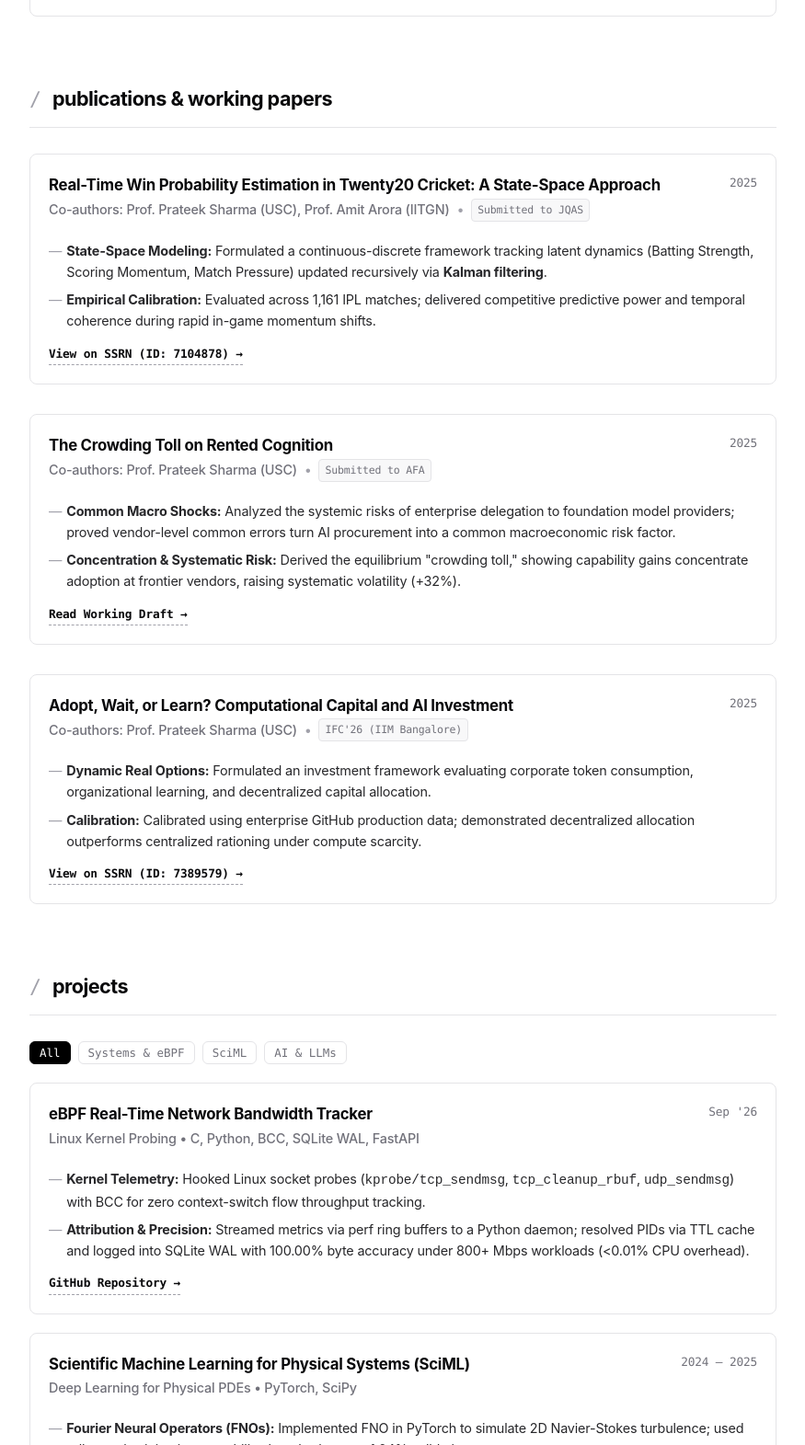
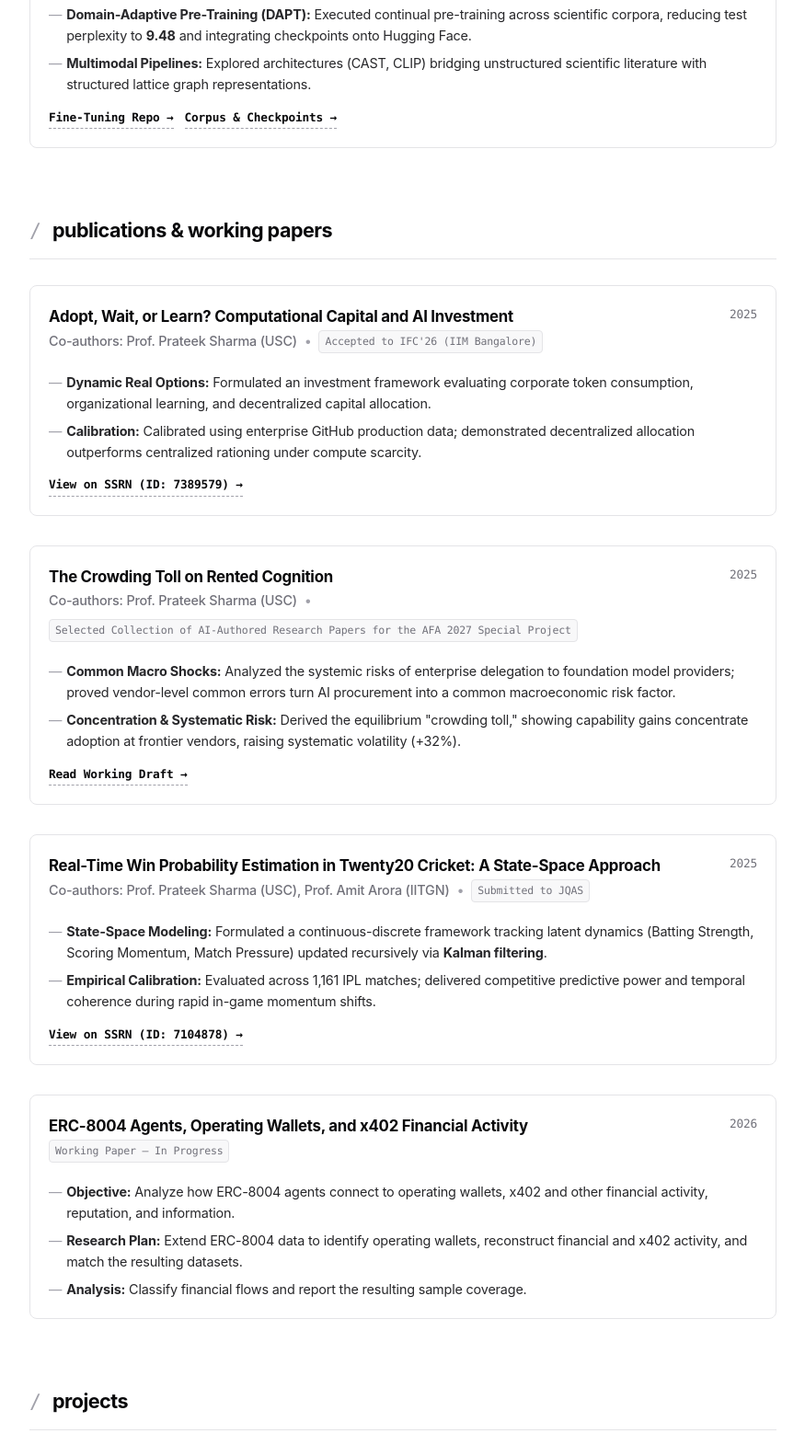
Before and after one commit to harshu0117/hersheys, a plain HTML site: page index.html in a window 1280 px wide. Shown: the part 1229-2800 px from the top of the page at 92% size, without its empty margins (202-1077 px from the left). Drawn offline with Linux system fonts and the light colour scheme.

Commit message:
update site

```diff
--- a/index.html
+++ b/index.html
@@ -86,10 +86,13 @@
           </div>
         </div>
 
+
         <p class="hero-bio">
-          I'm an undergraduate at <strong>IIT Gandhinagar</strong> and a former research intern at <strong>IISc Bengaluru</strong>.<br /><br />
-          I work at the intersection of <strong>Machine Learning</strong>, <strong>Quantitative Finance</strong>, and <strong>Data &amp; Human Analytics</strong> &mdash; essentially anywhere dynamic data meets real-world decision making and computational systems. Whether it's modeling match dynamics with Kalman filters, digging into eBPF kernel probes, or fine-tuning foundation models, I love building things that tackle complex probabilistic problems.
+          I'm an undergraduate at <strong>IIT Gandhinagar</strong> and a former research intern at <strong>IISc Bengaluru</strong>. Most of my time goes into figuring things out — sometimes it's a research problem that refuses to make sense, sometimes it's an idea that sends me down a rabbit hole for hours. Currently, I'm somewhere between <strong>machine learning, AI agents, blockchain, and finance</strong>, exploring how these worlds collide and what interesting things might come out of it.<br /><br />
+
+          Outside all that, I'm the kind of person who wants a little bit of everything. New places, long runs, time at the gym, random doodles on whatever paper happens to be around. And then there are the unplanned evenings with friends, a cup of hot chai in hand, talking about the most ridiculous things imaginable. Not everything needs to turn into a project or teach me something. Some things are just worth doing because they're fun.
         </p>
+
 
         <div class="hero-links">
           <a href="./Research_CV.pdf" target="_blank" download="Research_CV_Harsh.pdf" class="btn btn-primary" title="Download Research Curriculum Vitae">
@@ -198,6 +201,54 @@
           <div class="item-card publication-card">
             <div class="item-card-header">
               <div>
+                <h3 class="item-title">Adopt, Wait, or Learn? Computational Capital and AI Investment</h3>
+                <div class="item-subtitle">
+                  <span>Co-authors: Prof. Prateek Sharma (USC)</span>
+                  <span class="sep">&bull;</span>
+                  <span class="pub-status-tag">Accepted to IFC'26 (IIM Bangalore)</span>
+                </div>
+              </div>
+              <div class="item-badge-date">2025</div>
+            </div>
+            <div class="item-body">
+              <ul>
+                <li><strong>Dynamic Real Options:</strong> Formulated an investment framework evaluating corporate token consumption, organizational learning, and decentralized capital allocation.</li>
+                <li><strong>Calibration:</strong> Calibrated using enterprise GitHub production data; demonstrated decentralized allocation outperforms centralized rationing under compute scarcity.</li>
+              </ul>
+            </div>
+            <div class="item-links">
+              <a href="https://papers.ssrn.com/sol3/papers.cfm?abstract_id=7389579" target="_blank" rel="noopener noreferrer" class="item-link">View on SSRN (ID: 7389579) &rarr;</a>
+            </div>
+          </div>
+
+          <!-- Paper 2 -->
+          <div class="item-card publication-card">
+            <div class="item-card-header">
+              <div>
+                <h3 class="item-title">The Crowding Toll on Rented Cognition</h3>
+                <div class="item-subtitle">
+                  <span>Co-authors: Prof. Prateek Sharma (USC)</span>
+                  <span class="sep">&bull;</span>
+                  <span class="pub-status-tag">Selected Collection of AI-Authored Research Papers for the AFA 2027 Special Project</span>
+                </div>
+              </div>
+              <div class="item-badge-date">2025</div>
+            </div>
+            <div class="item-body">
+              <ul>
+                <li><strong>Common Macro Shocks:</strong> Analyzed the systemic risks of enterprise delegation to foundation model providers; proved vendor-level common errors turn AI procurement into a common macroeconomic risk factor.</li>
+                <li><strong>Concentration &amp; Systematic Risk:</strong> Derived the equilibrium "crowding toll," showing capability gains concentrate adoption at frontier vendors, raising systematic volatility (+32%).</li>
+              </ul>
+            </div>
+            <div class="item-links">
+              <a href="https://docs.google.com/document/d/1dSqhKvSe_O2G_LEIMBGbB883poNFkDRGZbn9akO1TEY/edit?usp=sharing" target="_blank" rel="noopener noreferrer" class="item-link">Read Working Draft &rarr;</a>
+            </div>
+          </div>
+
+          <!-- Paper 3 -->
+          <div class="item-card publication-card">
+            <div class="item-card-header">
+              <div>
                 <h3 class="item-title">Real-Time Win Probability Estimation in Twenty20 Cricket: A State-Space Approach</h3>
                 <div class="item-subtitle">
                   <span>Co-authors: Prof. Prateek Sharma (USC), Prof. Amit Arora (IITGN)</span>
@@ -218,51 +269,23 @@
             </div>
           </div>
 
-          <!-- Paper 2 -->
+          <!-- Paper 4 -->
           <div class="item-card publication-card">
             <div class="item-card-header">
               <div>
-                <h3 class="item-title">The Crowding Toll on Rented Cognition</h3>
+                <h3 class="item-title">ERC-8004 Agents, Operating Wallets, and x402 Financial Activity</h3>
                 <div class="item-subtitle">
-                  <span>Co-authors: Prof. Prateek Sharma (USC)</span>
-                  <span class="sep">&bull;</span>
-                  <span class="pub-status-tag">Submitted to AFA</span>
+                  <span class="pub-status-tag">Working Paper &mdash; In Progress</span>
                 </div>
               </div>
-              <div class="item-badge-date">2025</div>
+              <div class="item-badge-date">2026</div>
             </div>
             <div class="item-body">
               <ul>
-                <li><strong>Common Macro Shocks:</strong> Analyzed the systemic risks of enterprise delegation to foundation model providers; proved vendor-level common errors turn AI procurement into a common macroeconomic risk factor.</li>
-                <li><strong>Concentration &amp; Systematic Risk:</strong> Derived the equilibrium "crowding toll," showing capability gains concentrate adoption at frontier vendors, raising systematic volatility (+32%).</li>
+                <li><strong>Objective:</strong> Analyze how ERC-8004 agents connect to operating wallets, x402 and other financial activity, reputation, and information.</li>
+                <li><strong>Research Plan:</strong> Extend ERC-8004 data to identify operating wallets, reconstruct financial and x402 activity, and match the resulting datasets.</li>
+                <li><strong>Analysis:</strong> Classify financial flows and report the resulting sample coverage.</li>
               </ul>
-            </div>
-            <div class="item-links">
-              <a href="https://docs.google.com/document/d/1dSqhKvSe_O2G_LEIMBGbB883poNFkDRGZbn9akO1TEY/edit?usp=sharing" target="_blank" rel="noopener noreferrer" class="item-link">Read Working Draft &rarr;</a>
-            </div>
-          </div>
-
-          <!-- Paper 3 -->
-          <div class="item-card publication-card">
-            <div class="item-card-header">
-              <div>
-                <h3 class="item-title">Adopt, Wait, or Learn? Computational Capital and AI Investment</h3>
-                <div class="item-subtitle">
-                  <span>Co-authors: Prof. Prateek Sharma (USC)</span>
-                  <span class="sep">&bull;</span>
-                  <span class="pub-status-tag">IFC'26 (IIM Bangalore)</span>
-                </div>
-              </div>
-              <div class="item-badge-date">2025</div>
-            </div>
-            <div class="item-body">
-              <ul>
-                <li><strong>Dynamic Real Options:</strong> Formulated an investment framework evaluating corporate token consumption, organizational learning, and decentralized capital allocation.</li>
-                <li><strong>Calibration:</strong> Calibrated using enterprise GitHub production data; demonstrated decentralized allocation outperforms centralized rationing under compute scarcity.</li>
-              </ul>
-            </div>
-            <div class="item-links">
-              <a href="https://papers.ssrn.com/sol3/papers.cfm?abstract_id=7389579" target="_blank" rel="noopener noreferrer" class="item-link">View on SSRN (ID: 7389579) &rarr;</a>
             </div>
           </div>
         </div>
@@ -324,26 +347,6 @@
             </div>
           </div>
 
-          <!-- Project 3 -->
-          <div class="item-card project-card" data-category="llm">
-            <div class="item-card-header">
-              <div>
-                <h3 class="item-title">Materials Screening QLoRA &amp; Domain Adaptation</h3>
-                <div class="item-subtitle">LLaMA-3 8B Instruction Fine-Tuning &amp; Continual Pre-Training &bull; Unsloth, HF</div>
-              </div>
-              <div class="item-badge-date">2025</div>
-            </div>
-            <div class="item-body">
-              <ul>
-                <li><strong>Domain Adaptation:</strong> Conducted continual pre-training on domain scientific corpora with Unsloth, achieving a test perplexity of 9.48.</li>
-                <li><strong>Instruction Tuning:</strong> Fine-tuned LLaMA-3 8B with QLoRA for property screening, raising classification accuracy from 52.9% baseline to 90.2%.</li>
-              </ul>
-            </div>
-            <div class="item-links">
-              <a href="https://github.com/harshu0117/materials-screening-qlora" target="_blank" rel="noopener noreferrer" class="item-link">Materials QLoRA &rarr;</a>
-              <a href="https://github.com/harshu0117/materials-dapt-cpt" target="_blank" rel="noopener noreferrer" class="item-link">Materials DAPT &rarr;</a>
-            </div>
-          </div>
         </div>
       </section>
 
```
